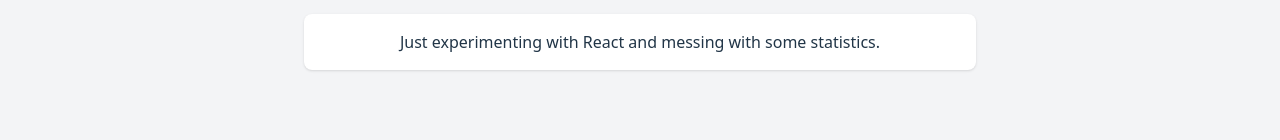
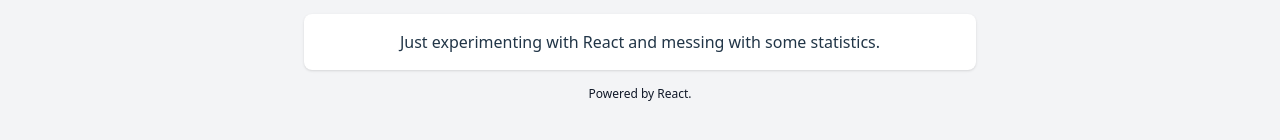
Before and after one commit to ober9k/bball-score-react, a React (Vite) app: page / in a window 1280 px wide. Shown: the part 166-306 px from the top of the page. Built offline with nearby package versions, Linux system fonts and the light colour scheme.

Commit message:
Added footer and updated header

```diff
--- /dev/null
+++ b/src/components/layout/Footer.tsx
@@ -0,0 +1,11 @@
+export default function Footer() {
+  return (
+    <footer className="relative">
+      <div className="mx-auto max-w-2xl p-4">
+        <p className="text-xs text-gray-900 text-center">
+          Powered by React.
+        </p>
+      </div>
+    </footer>
+  );
+}
--- a/src/components/layout/Header.tsx
+++ b/src/components/layout/Header.tsx
@@ -7,7 +7,7 @@ type HeaderProps = {
 export default function Header(props: HeaderProps) {
   return (
     <header className="relative bg-white shadow-sm">
-      <div className="mx-auto max-w-2xl px-4 py-6">
+      <div className="mx-auto max-w-2xl p-4 py-6">
         <h1 className="text-3xl font-medium tracking-tight text-gray-900 text-left">
           {props.children}
         </h1>
--- a/src/layouts/DefaultLayout.tsx
+++ b/src/layouts/DefaultLayout.tsx
@@ -1,6 +1,7 @@
 import { Outlet } from "@tanstack/react-router";
 import { TanStackRouterDevtools } from "@tanstack/react-router-devtools";
 import { useState } from "react";
+import Footer from "../components/layout/Footer.tsx";
 import Header from "../components/layout/Header.tsx";
 import Navigation from "../components/layout/Navigation.tsx";
 import { PageContext } from "../contexts/PageContext.ts";
@@ -19,6 +20,7 @@ export default function RootLayout() {
         <div className="mx-auto bg-white shadow-sm max-w-2xl mt-8 p-4 rounded-lg">
           <Outlet/>
         </div>
+        <Footer />
       </PageContext>
       <TanStackRouterDevtools/>
     </>
```
